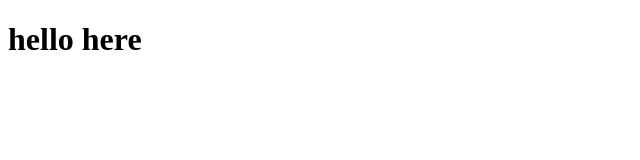
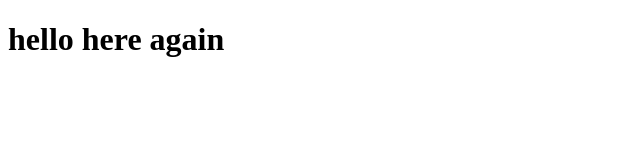
Before and after one commit to saeedyussif663/git_play, a plain HTML site: page index.html in a window 1280 px wide. Shown: the whole page, without its empty margins (0-640 px from the left). Drawn offline with Linux system fonts and the light colour scheme.

Commit message:
branching

```diff
--- a/index.html
+++ b/index.html
@@ -6,6 +6,6 @@
     <title>Document</title>
   </head>
   <body>
-    <h1>hello here</h1>
+    <h1>hello here again</h1>
   </body>
 </html>
```
